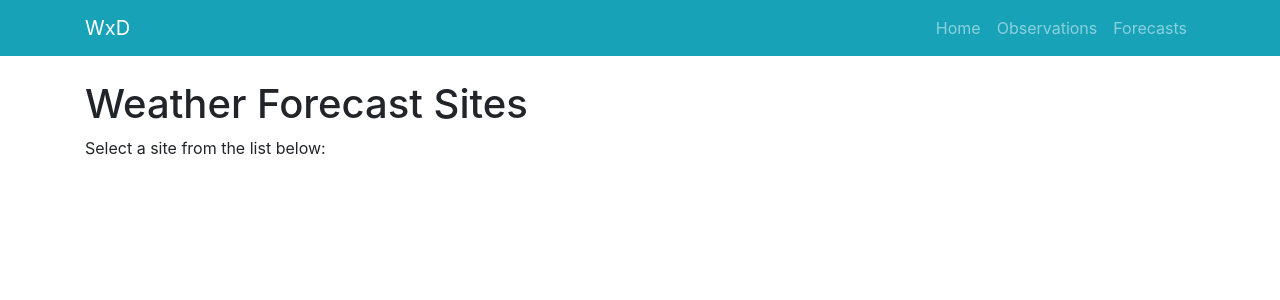
After one commit to klssmith/WxD, a Flask app: page /forecasts in a window 1280 px wide. The commit adds this page. Shown: the top 300 px of the page. Run offline with Flask 2, Linux system fonts and the light colour scheme; data that the repository does not hold is empty; parts of the project's set-up code (start-up, migrations or seed data) failed here and were passed over; some libraries are stand-ins or nearby versions.

Commit message:
Add in pages to view all forecasts and a single forecast
No search bar yet, but everything else is the same as the observations
page.

```diff
--- a/app/main/views.py
+++ b/app/main/views.py
@@ -5,7 +5,12 @@ from flask import Blueprint, abort, render_template, request
 
 from app.datapoint_client.client import DatapointClient
 from app.datapoint_client.errors import SiteError
-from app.site_dao import dao_get_all_sites_with_observations, dao_get_observation_search_results, dao_get_site_by_id
+from app.site_dao import (
+    dao_get_all_sites,
+    dao_get_all_sites_with_observations,
+    dao_get_observation_search_results,
+    dao_get_site_by_id,
+)
 
 
 main = Blueprint('main', __name__)
@@ -45,6 +50,28 @@ def results():
     return render_template('results.html', term=result)
 
 
+@main.route('/forecasts')
+def all_site_forecasts():
+    sites = dao_get_all_sites()
+    return render_template('forecast_sites.html', sites=sites)
+
+
+@main.route('/forecasts/<int:site_id>')
+def site_forecast(site_id):
+    client = DatapointClient(os.getenv('DATAPOINT_API_KEY'))
+
+    try:
+        forecast = client.get_3hourly_forecasts_for_site(site_id)
+    except SiteError:
+        abort(404)
+    except requests.exceptions.HTTPError as e:
+        _abort_with_appropriate_error(e)
+
+    site_name = dao_get_site_by_id(site_id).name
+
+    return render_template('forecast_single_site.html', forecast=forecast, site_name=site_name)
+
+
 def _abort_with_appropriate_error(e):
     if e.response.status_code == 403:
         abort(403)
--- a/app/site_dao.py
+++ b/app/site_dao.py
@@ -1,4 +1,8 @@
 from app.models import Site
+
+
+def dao_get_all_sites():
+    return Site.query.order_by('name').all()
 
 
 def dao_get_site_by_id(site_id):
--- a/app/templates/base.html
+++ b/app/templates/base.html
@@ -15,6 +15,7 @@
           <ul class="navbar-nav">
             <li class="nav-item"><a class="nav-link" href="{{ url_for('main.index') }}">Home</a></li>
             <li class="nav-item"><a class="nav-link" href="{{ url_for('main.all_site_observations') }}">Observations</a></li>
+            <li class="nav-item"><a class="nav-link" href="{{ url_for('main.all_site_forecasts') }}">Forecasts</a></li>
           </ul>
         </div>
       </nav>
--- /dev/null
+++ b/app/templates/forecast_sites.html
@@ -0,0 +1,14 @@
+{% extends 'base.html' %}
+{% block content %}
+<div>
+  <h1>Weather Forecast Sites</h1>
+</div>
+<div>
+  <p>Select a site from the list below:</p>
+  {% for site in sites %}
+    <p class="site-links">
+      <a href="{{ url_for('main.site_forecast', site_id=site.id) }}">{{ site.name }}</a>
+    </p>
+  {% endfor %}
+<div>
+{% endblock %}
```
Also changed, not shown: app/datapoint_client/formatter.py (+5 -5 lines), app/templates/forecast_single_site.html (added, +40 -0 lines), tests/app/main/test_views.py (+71 -0 lines), tests/app/test_site_dao.py (+25 -2 lines).
